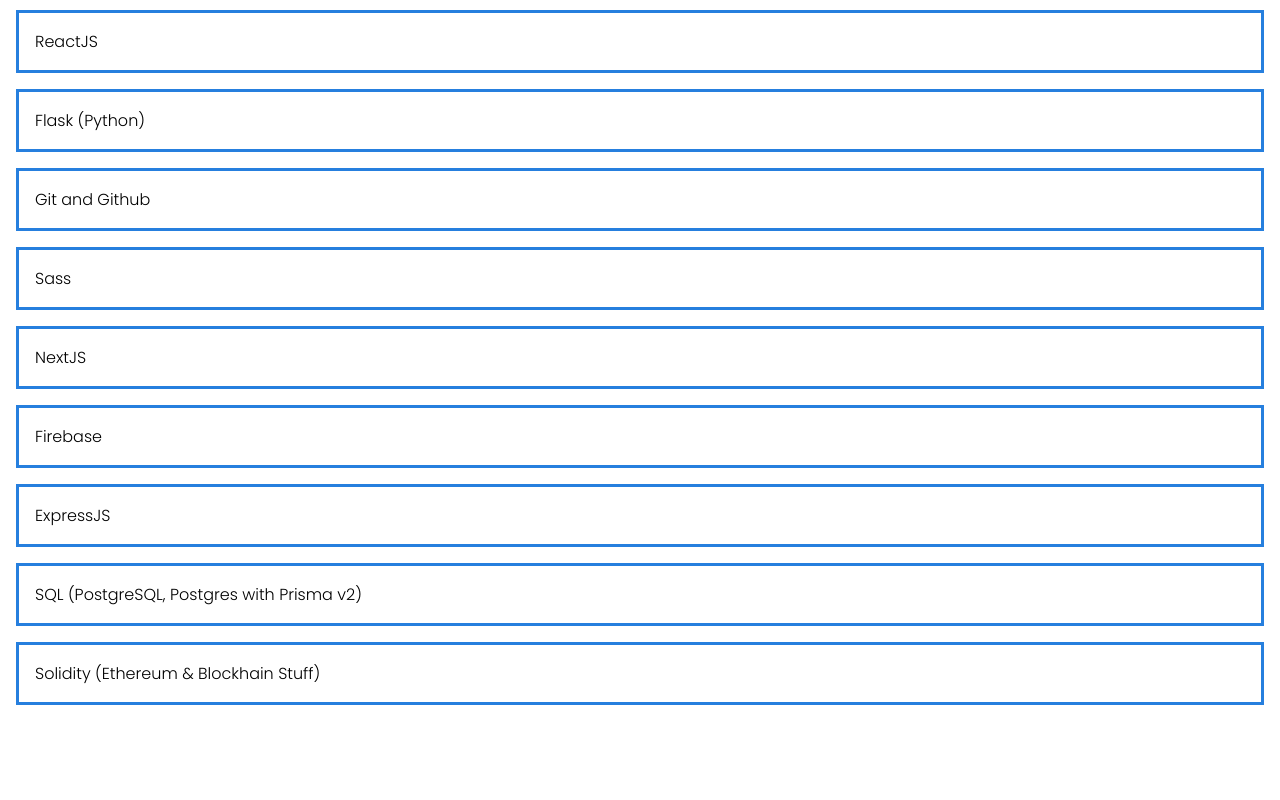
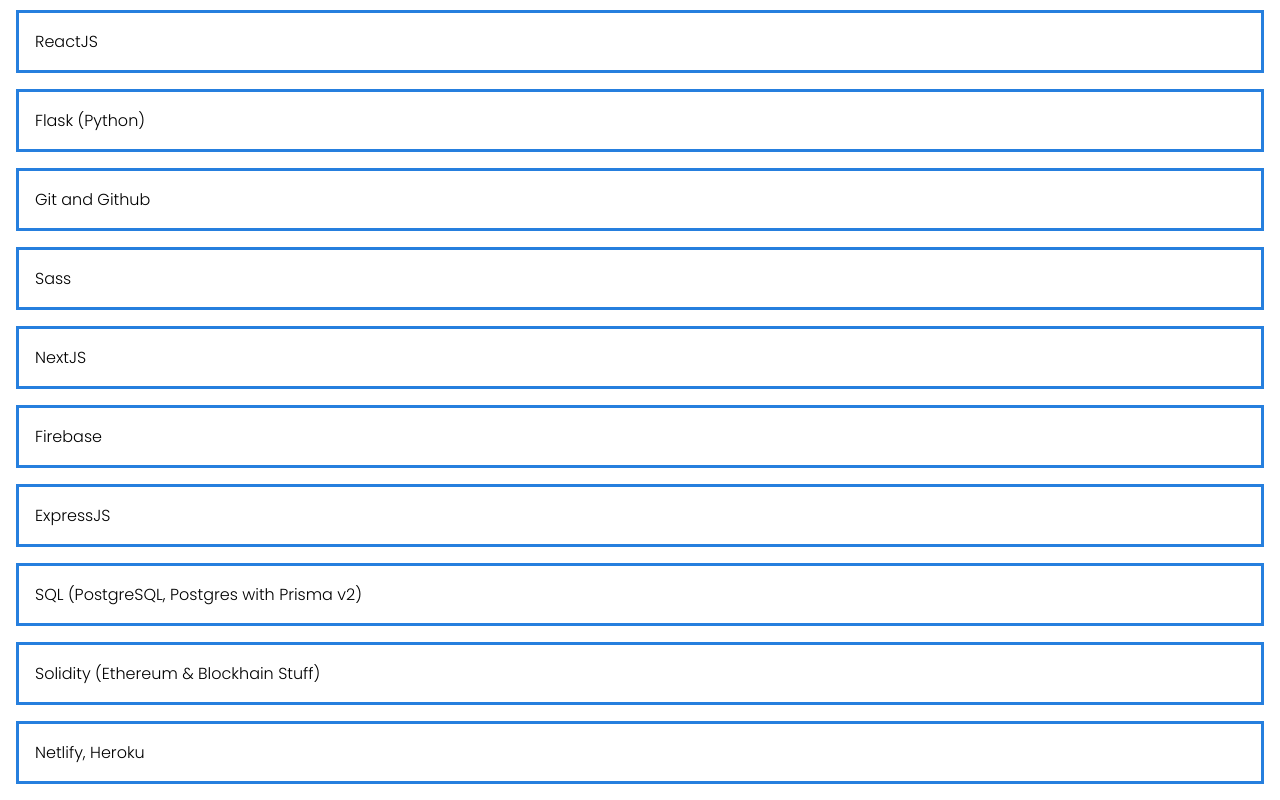
Before and after one commit to mitheelgajare/my-portfolio, a Next.js app in the folder client/: page /skills in a window 1280 px wide. Shown: the part 600-1400 px from the top of the page. Before the commit the page ends 1321 px from the top, so only its background shows below. Built offline with nearby package versions, Linux system fonts and the light colour scheme.

Commit message:
chore: Added new skill

```diff
--- a/client/pages/skills.js
+++ b/client/pages/skills.js
@@ -18,6 +18,7 @@
     "ExpressJS",
     "SQL (PostgreSQL, Postgres with Prisma v2)",
     "Solidity (Ethereum & Blockhain Stuff)",
+    "Netlify, Heroku",
   ];
   return (
     <div className="skills-page">
```
